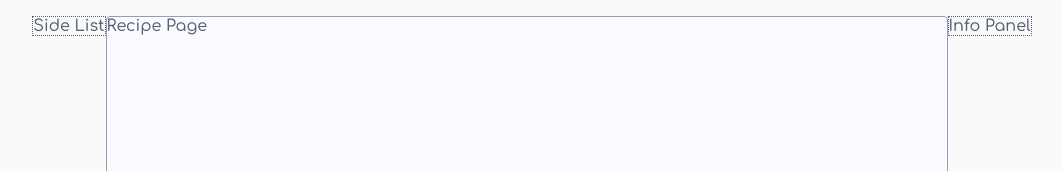
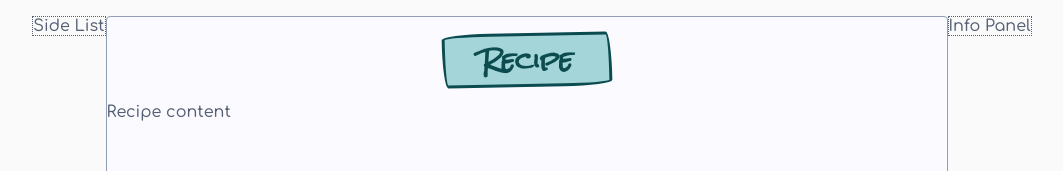
Before and after one commit to truburn/solid-vs-react, a React (Vite) app in the folder react/: page /recipe/1 in a window 1280 px wide. Shown: the top 171 px of the page, without its empty margins (108-1171 px from the left). Built offline with nearby package versions, Linux system fonts and the light colour scheme; a web font is replaced by a local one.

Commit message:
adjust page header

```diff
--- a/react/src/library/PageHeader/PageHeader.tsx
+++ b/react/src/library/PageHeader/PageHeader.tsx
@@ -3,5 +3,5 @@ import { usePageHeaderStyles, PageHeaderProps } from "@/library/PageHeader";
 export function PageHeader(props: PageHeaderProps) {
   const classes = usePageHeaderStyles();
 
-  return <h1 css={classes.root}>{props.children}</h1>;
+  return <h1 css={classes.root}>{props.title}</h1>;
 }
--- a/react/src/library/PageHeader/PageHeader.types.ts
+++ b/react/src/library/PageHeader/PageHeader.types.ts
@@ -1,5 +1,3 @@
-import type { ReactNode } from "react";
-
 export interface PageHeaderProps {
-  children?: ReactNode;
+  title?: string;
 }
--- a/react/src/routes/EditRecipe/EditRecipe.tsx
+++ b/react/src/routes/EditRecipe/EditRecipe.tsx
@@ -4,7 +4,8 @@ import { PageHeader } from "@/library/PageHeader";
 export function EditRecipe(props: EditRecipeProps) {
   return (
     <>
-      <PageHeader>{`${props.isNew ? "New" : "Edit"} Recipe`}</PageHeader>
+      <PageHeader title={`${props.isNew ? "New" : "Edit"} Recipe`} />
+      <div>Add/Edit Form</div>
     </>
   );
 }
--- a/react/src/routes/RecipePage/RecipePage.tsx
+++ b/react/src/routes/RecipePage/RecipePage.tsx
@@ -1,3 +1,10 @@
+import { PageHeader } from "@/library/PageHeader";
+
 export function RecipePage() {
-  return <div>Recipe Page</div>;
+  return (
+    <>
+      <PageHeader title="Recipe" />
+      <div>Recipe content</div>
+    </>
+  );
 }
```
